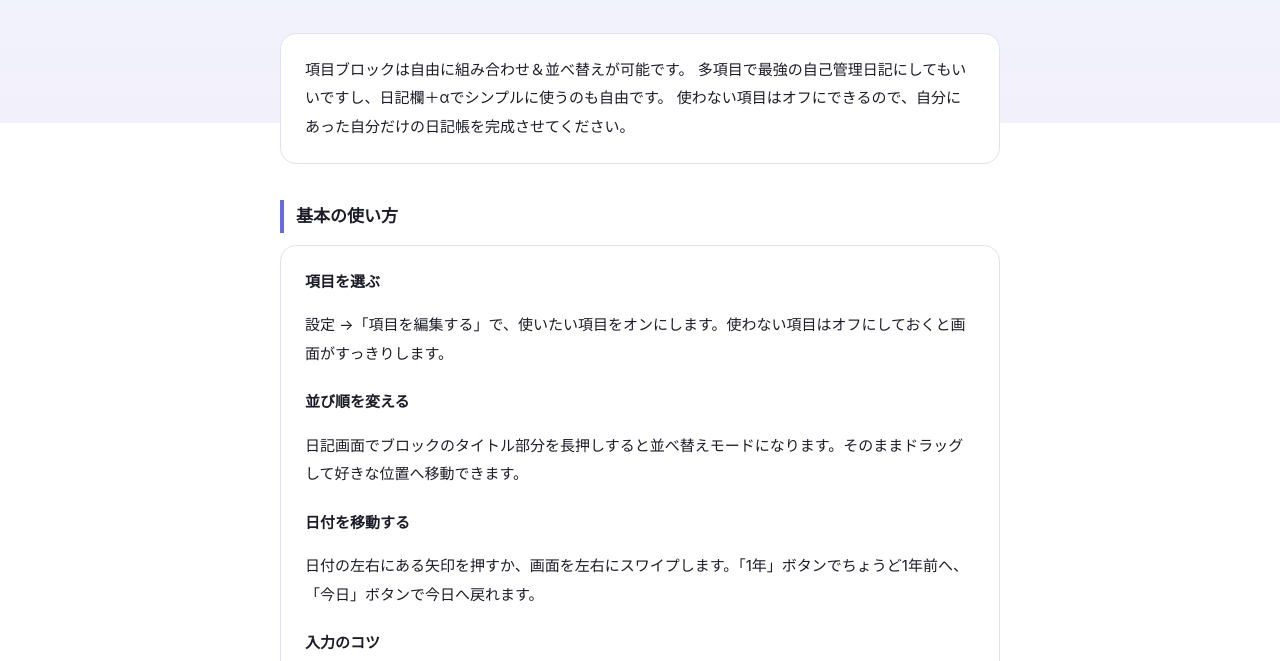
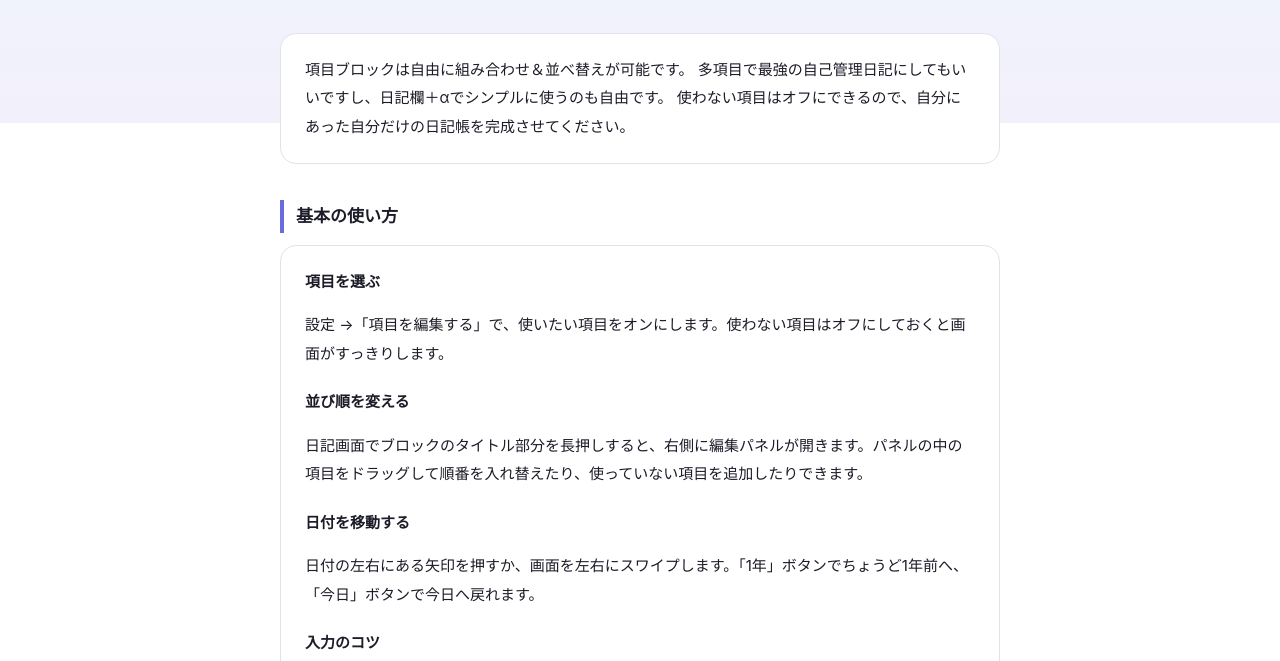
Before and after one commit to yilabapp/yilabapp.github.io, a plain HTML site: page saikyounikkicho/index.html in a window 1280 px wide. Shown: the part 137-798 px from the top of the page. Drawn offline with Linux system fonts and the light colour scheme.

Commit message:
Add files via upload

```diff
--- a/saikyounikkicho/index.html
+++ b/saikyounikkicho/index.html
@@ -87,7 +87,7 @@
   <p>設定 →「項目を編集する」で、使いたい項目をオンにします。使わない項目はオフにしておくと画面がすっきりします。</p>
 
   <h3>並び順を変える</h3>
-  <p>日記画面でブロックのタイトル部分を長押しすると並べ替えモードになります。そのままドラッグして好きな位置へ移動できます。</p>
+  <p>日記画面でブロックのタイトル部分を長押しすると、右側に編集パネルが開きます。パネルの中の項目をドラッグして順番を入れ替えたり、使っていない項目を追加したりできます。</p>
 
   <h3>日付を移動する</h3>
   <p>日付の左右にある矢印を押すか、画面を左右にスワイプします。「1年」ボタンでちょうど1年前へ、「今日」ボタンで今日へ戻れます。</p>
```
